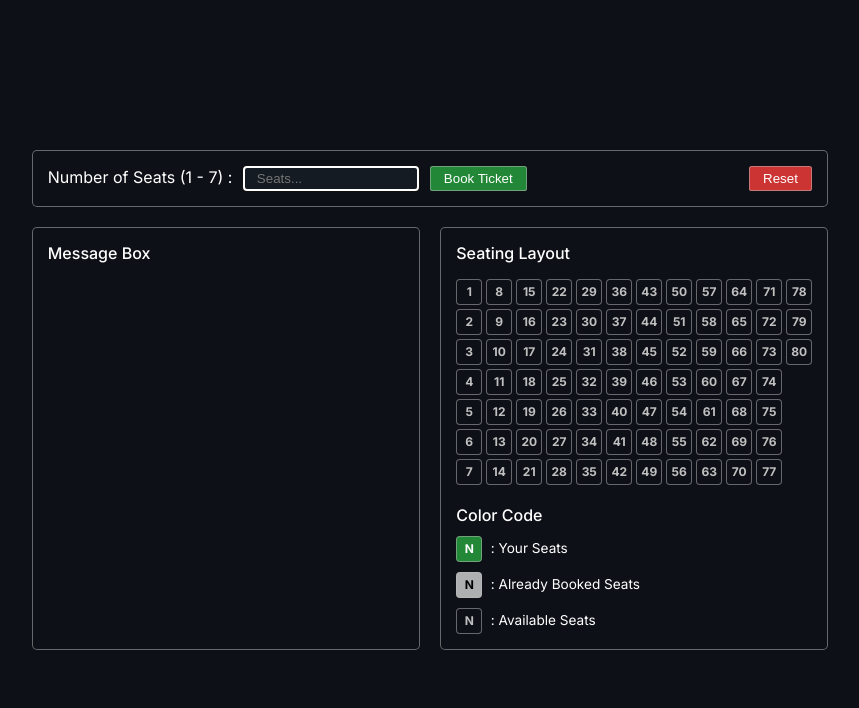
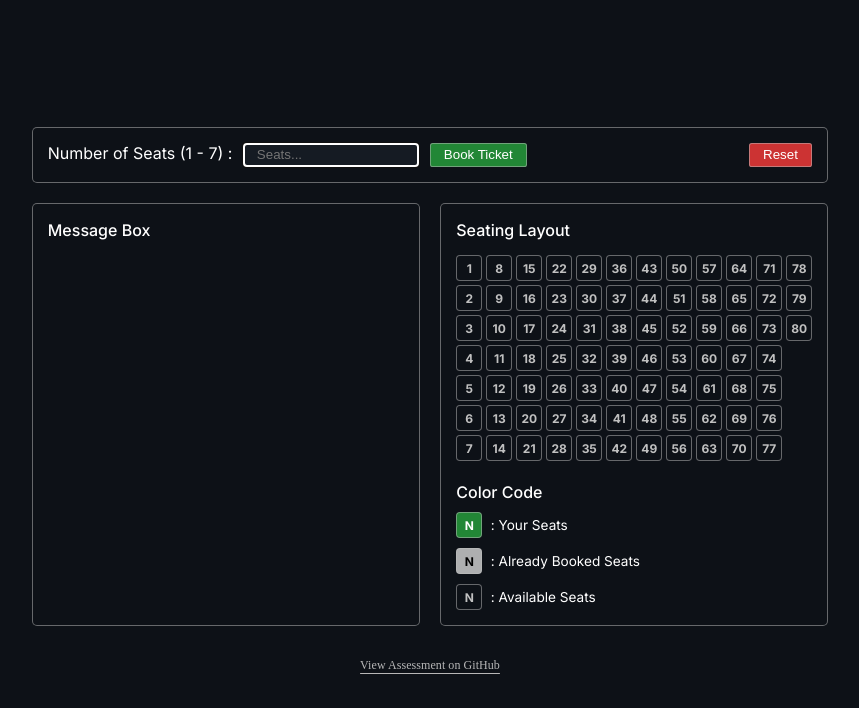
Before and after one commit to thekarananand/unstop-assessment, a Next.js app in the folder Frontend/: page / in a window 1280 px wide. Shown: the top 708 px of the page, without its empty margins (210-1069 px from the left). Built offline with nearby package versions, Linux system fonts and the light colour scheme.

Commit message:
feat: add footer

```diff
--- a/Frontend/src/app/page.jsx
+++ b/Frontend/src/app/page.jsx
@@ -94,6 +94,11 @@ export default function Home() {
         </section>
 
       </main>
+      <footer className={styles.footer}>
+        <a href="https://www.github.com/thekarananand/unstop-assessment" target="_blank">
+          View Assessment on GitHub
+        </a>
+      </footer>
     </div>
   );
 }
--- a/Frontend/src/app/page.module.css
+++ b/Frontend/src/app/page.module.css
@@ -2,6 +2,8 @@
   min-height: 100vh;
   min-width: 100vw;
   display: flex;
+  flex-direction: column;
+  gap: 4ch;
   justify-content: center;
   align-items: center;
 }
@@ -106,3 +108,16 @@
   background: var(--btn-color-2);
   font-weight: 500;
 }
+
+.footer {
+  display: flex;
+  gap: 1ch;
+  align-items: center;
+}
+
+.footer *{
+  font-size: 0.75em;
+  color: rgb(192, 192, 192, 0.95);
+  text-underline-offset: 4px;
+  letter-spacing: 0.01ch;
+}
```
